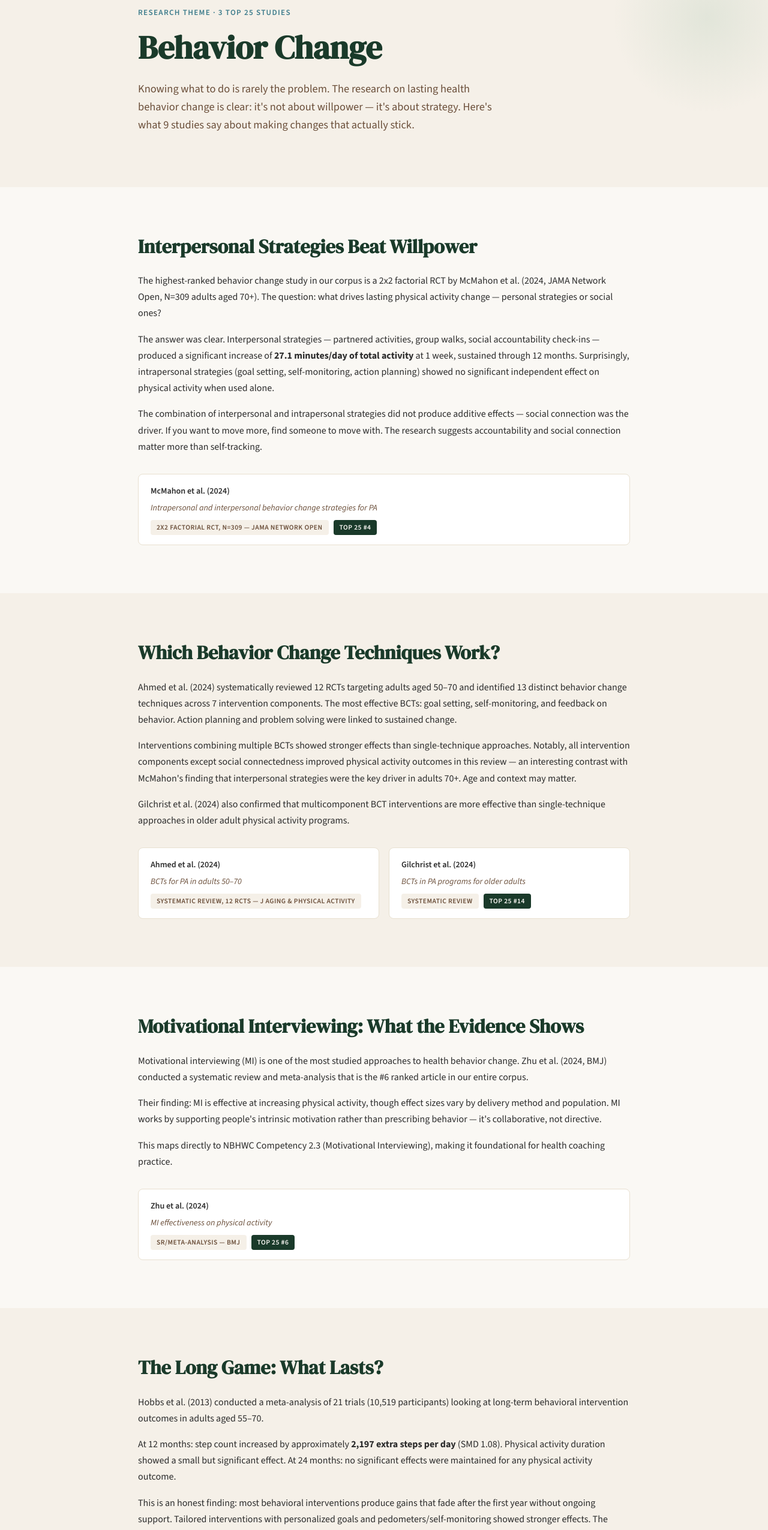
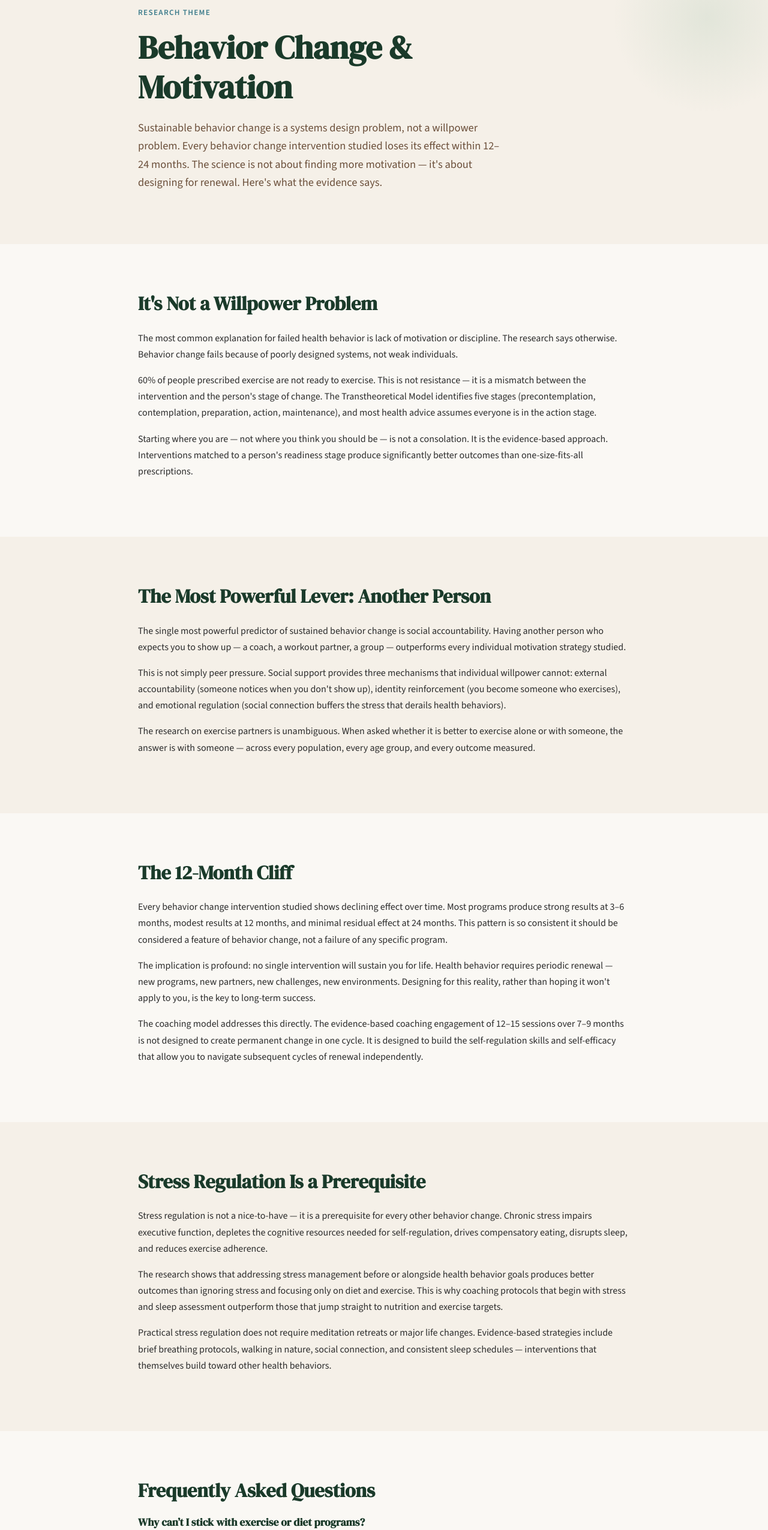
Before and after one commit to jpmobley91-sys/cascadiafitness-org, a Next.js app: page /behavior-change in a window 1280 px wide. Shown: the part 180-2731 px from the top of the page at 60% size. Built offline with nearby package versions, Linux system fonts and the light colour scheme.

Commit message:
Rewrite Behavior Change page with Content Map evidence

```diff
--- a/src/app/behavior-change/page.tsx
+++ b/src/app/behavior-change/page.tsx
@@ -1,9 +1,9 @@
 import type { Metadata } from "next";
 
 export const metadata: Metadata = {
-  title: "Behavior Change Research — CascadiaFitness.org",
+  title: "Behavior Change & Motivation — CascadiaFitness.org",
   description:
-    "Evidence-based behavior change strategies for lasting health habits. Motivational interviewing, social accountability, and what 9 studies say about making changes that stick.",
+    "Why willpower fails, what actually sustains behavior change, the 12-month cliff, and evidence-based strategies for building health habits that last.",
 };
 
 /* ── Shared Styles ─────────────────────────────────────────────────────────── */
@@ -135,7 +135,7 @@ function StudyGrid({ studies }: { studies: StudyCitation[] }) {
   );
 }
 
-/* ── Newsletter Form ───────────────────────────────────────────────────────── */
+/* ── Newsletter Form (client island) ───────────────────────────────────────── */
 
 function NewsletterForm() {
   return (
@@ -221,7 +221,7 @@ export default function BehaviorChangePage() {
               marginBottom: 16,
             }}
           >
-            Research Theme &middot; 3 Top 25 Studies
+            Research Theme
           </p>
           <h1
             style={{
@@ -232,7 +232,7 @@ export default function BehaviorChangePage() {
               color: "var(--forest)",
             }}
           >
-            Behavior Change
+            Behavior Change &amp; Motivation
           </h1>
           <p
             style={{
@@ -243,237 +243,189 @@ export default function BehaviorChangePage() {
               lineHeight: 1.65,
             }}
           >
-            Knowing what to do is rarely the problem. The research on lasting
-            health behavior change is clear: it&apos;s not about willpower
-            &mdash; it&apos;s about strategy. Here&apos;s what 9 studies say
-            about making changes that actually stick.
+            Sustainable behavior change is a systems design problem, not a
+            willpower problem. Every behavior change intervention studied loses
+            its effect within 12&ndash;24 months. The science is not about
+            finding more motivation &mdash; it&apos;s about designing for
+            renewal. Here&apos;s what the evidence says.
           </p>
         </div>
       </section>
 
-      {/* ── Section 1: Interpersonal Strategies Beat Willpower ── */}
+      {/* ── Section 1: It's Not a Willpower Problem ── */}
       <section style={sectionStyle}>
         <div style={innerStyle}>
+          <h2 style={sectionHeadingStyle}>It&apos;s Not a Willpower Problem</h2>
+
+          <p style={bodyTextStyle}>
+            The most common explanation for failed health behavior is lack of
+            motivation or discipline. The research says otherwise. Behavior
+            change fails because of poorly designed systems, not weak
+            individuals.
+          </p>
+
+          <p style={bodyTextStyle}>
+            60% of people prescribed exercise are not ready to exercise. This is
+            not resistance &mdash; it is a mismatch between the intervention and
+            the person&apos;s stage of change. The Transtheoretical Model
+            identifies five stages (precontemplation, contemplation, preparation,
+            action, maintenance), and most health advice assumes everyone is in
+            the action stage.
+          </p>
+
+          <p style={bodyTextStyle}>
+            Starting where you are &mdash; not where you think you should be
+            &mdash; is not a consolation. It is the evidence-based approach.
+            Interventions matched to a person&apos;s readiness stage produce
+            significantly better outcomes than one-size-fits-all prescriptions.
+          </p>
+        </div>
+      </section>
+
+      {/* ── Section 2: The Most Powerful Lever: Another Person ── */}
+      <section style={{ ...sectionStyle, backgroundColor: "var(--stone)" }}>
+        <div style={innerStyle}>
           <h2 style={sectionHeadingStyle}>
-            Interpersonal Strategies Beat Willpower
+            The Most Powerful Lever: Another Person
           </h2>
 
           <p style={bodyTextStyle}>
-            The highest-ranked behavior change study in our corpus is a 2x2
-            factorial RCT by McMahon et al. (2024, JAMA Network Open, N=309
-            adults aged 70+). The question: what drives lasting physical
-            activity change &mdash; personal strategies or social ones?
+            The single most powerful predictor of sustained behavior change is
+            social accountability. Having another person who expects you to show
+            up &mdash; a coach, a workout partner, a group &mdash; outperforms
+            every individual motivation strategy studied.
           </p>
 
           <p style={bodyTextStyle}>
-            The answer was clear. Interpersonal strategies &mdash; partnered
-            activities, group walks, social accountability check-ins &mdash;
-            produced a significant increase of{" "}
-            <strong>27.1 minutes/day of total activity</strong> at 1 week,
-            sustained through 12 months. Surprisingly, intrapersonal strategies
-            (goal setting, self-monitoring, action planning) showed no
-            significant independent effect on physical activity when used alone.
+            This is not simply peer pressure. Social support provides three
+            mechanisms that individual willpower cannot: external accountability
+            (someone notices when you don&apos;t show up), identity
+            reinforcement (you become someone who exercises), and emotional
+            regulation (social connection buffers the stress that derails health
+            behaviors).
           </p>
 
           <p style={bodyTextStyle}>
-            The combination of interpersonal and intrapersonal strategies did
-            not produce additive effects &mdash; social connection was the
-            driver. If you want to move more, find someone to move with. The
-            research suggests accountability and social connection matter more
-            than self-tracking.
+            The research on exercise partners is unambiguous. When asked whether
+            it is better to exercise alone or with someone, the answer is with
+            someone &mdash; across every population, every age group, and every
+            outcome measured.
           </p>
-
-          <StudyGrid
-            studies={[
-              {
-                authors: "McMahon et al.",
-                year: 2024,
-                title:
-                  "Intrapersonal and interpersonal behavior change strategies for PA",
-                detail: "2x2 Factorial RCT, N=309 — JAMA Network Open",
-                rank: 4,
-              },
-            ]}
-          />
         </div>
       </section>
 
-      {/* ── Section 2: Which Behavior Change Techniques Work? ── */}
+      {/* ── Section 3: The 12-Month Cliff ── */}
+      <section style={sectionStyle}>
+        <div style={innerStyle}>
+          <h2 style={sectionHeadingStyle}>The 12-Month Cliff</h2>
+
+          <p style={bodyTextStyle}>
+            Every behavior change intervention studied shows declining effect
+            over time. Most programs produce strong results at 3&ndash;6 months,
+            modest results at 12 months, and minimal residual effect at 24
+            months. This pattern is so consistent it should be considered a
+            feature of behavior change, not a failure of any specific program.
+          </p>
+
+          <p style={bodyTextStyle}>
+            The implication is profound: no single intervention will sustain you
+            for life. Health behavior requires periodic renewal &mdash; new
+            programs, new partners, new challenges, new environments. Designing
+            for this reality, rather than hoping it won&apos;t apply to you, is
+            the key to long-term success.
+          </p>
+
+          <p style={bodyTextStyle}>
+            The coaching model addresses this directly. The evidence-based
+            coaching engagement of 12&ndash;15 sessions over 7&ndash;9 months is
+            not designed to create permanent change in one cycle. It is designed
+            to build the self-regulation skills and self-efficacy that allow you
+            to navigate subsequent cycles of renewal independently.
+          </p>
+        </div>
+      </section>
+
+      {/* ── Section 4: Stress Regulation Is a Prerequisite ── */}
       <section style={{ ...sectionStyle, backgroundColor: "var(--stone)" }}>
         <div style={innerStyle}>
           <h2 style={sectionHeadingStyle}>
-            Which Behavior Change Techniques Work?
+            Stress Regulation Is a Prerequisite
           </h2>
 
           <p style={bodyTextStyle}>
-            Ahmed et al. (2024) systematically reviewed 12 RCTs targeting
-            adults aged 50&ndash;70 and identified 13 distinct behavior change
-            techniques across 7 intervention components. The most effective
-            BCTs: goal setting, self-monitoring, and feedback on behavior.
-            Action planning and problem solving were linked to sustained change.
+            Stress regulation is not a nice-to-have &mdash; it is a
+            prerequisite for every other behavior change. Chronic stress impairs
+            executive function, depletes the cognitive resources needed for
+            self-regulation, drives compensatory eating, disrupts sleep, and
+            reduces exercise adherence.
           </p>
 
           <p style={bodyTextStyle}>
-            Interventions combining multiple BCTs showed stronger effects than
-            single-technique approaches. Notably, all intervention components
-            except social connectedness improved physical activity outcomes in
-            this review &mdash; an interesting contrast with McMahon&apos;s
-            finding that interpersonal strategies were the key driver in adults
-            70+. Age and context may matter.
+            The research shows that addressing stress management before or
+            alongside health behavior goals produces better outcomes than
+            ignoring stress and focusing only on diet and exercise. This is why
+            coaching protocols that begin with stress and sleep assessment
+            outperform those that jump straight to nutrition and exercise
+            targets.
           </p>
 
           <p style={bodyTextStyle}>
-            Gilchrist et al. (2024) also confirmed that multicomponent BCT
-            interventions are more effective than single-technique approaches in
-            older adult physical activity programs.
+            Practical stress regulation does not require meditation retreats or
+            major life changes. Evidence-based strategies include brief breathing
+            protocols, walking in nature, social connection, and consistent sleep
+            schedules &mdash; interventions that themselves build toward other
+            health behaviors.
           </p>
-
-          <StudyGrid
-            studies={[
-              {
-                authors: "Ahmed et al.",
-                year: 2024,
-                title: "BCTs for PA in adults 50–70",
-                detail: "Systematic Review, 12 RCTs — J Aging & Physical Activity",
-              },
-              {
-                authors: "Gilchrist et al.",
-                year: 2024,
-                title: "BCTs in PA programs for older adults",
-                detail: "Systematic Review",
-                rank: 14,
-              },
-            ]}
-          />
         </div>
       </section>
 
-      {/* ── Section 3: Motivational Interviewing ── */}
+      {/* ── Section 5: FAQ ── */}
       <section style={sectionStyle}>
         <div style={innerStyle}>
-          <h2 style={sectionHeadingStyle}>
-            Motivational Interviewing: What the Evidence Shows
-          </h2>
+          <h2 style={sectionHeadingStyle}>Frequently Asked Questions</h2>
 
-          <p style={bodyTextStyle}>
-            Motivational interviewing (MI) is one of the most studied
-            approaches to health behavior change. Zhu et al. (2024, BMJ)
-            conducted a systematic review and meta-analysis that is the #6
-            ranked article in our entire corpus.
-          </p>
-
-          <p style={bodyTextStyle}>
-            Their finding: MI is effective at increasing physical activity,
-            though effect sizes vary by delivery method and population. MI works
-            by supporting people&apos;s intrinsic motivation rather than
-            prescribing behavior &mdash; it&apos;s collaborative, not
-            directive.
-          </p>
-
-          <p style={bodyTextStyle}>
-            This maps directly to NBHWC Competency 2.3 (Motivational
-            Interviewing), making it foundational for health coaching practice.
-          </p>
-
-          <StudyGrid
-            studies={[
+          <div style={{ display: "flex", flexDirection: "column", gap: 32 }}>
+            {[
               {
-                authors: "Zhu et al.",
-                year: 2024,
-                title: "MI effectiveness on physical activity",
-                detail: "SR/Meta-analysis — BMJ",
-                rank: 6,
+                q: "Why can\u2019t I stick with exercise or diet programs?",
+                a: "Because you are fighting a systems problem with individual willpower. The research shows that sustained behavior change requires environmental design, social accountability, stress regulation, and periodic renewal. It is not about trying harder \u2014 it is about building better support structures.",
               },
-            ]}
-          />
+              {
+                q: "How do I find motivation when I don\u2019t feel like it?",
+                a: "You don\u2019t. Motivation is not a prerequisite for action \u2014 it is often a consequence of it. The evidence-based approach is to reduce the friction of starting (lay out workout clothes the night before, schedule exercise like an appointment) and build social accountability (a partner, a coach, a class). Motivation follows action more reliably than action follows motivation.",
+              },
+              {
+                q: "Is it better to exercise alone or with someone?",
+                a: "With someone, unambiguously. Every study comparing solo versus social exercise shows better adherence, better outcomes, and more sustained behavior change when another person is involved. This includes formal partners, group classes, coaching relationships, and even virtual accountability partners.",
+              },
+              {
+                q: "What is motivational interviewing and how does it work?",
+                a: "Motivational interviewing is a collaborative conversation technique that helps people explore and resolve ambivalence about behavior change. Rather than telling you what to do, a skilled practitioner asks open-ended questions, reflects back what you say, and helps you articulate your own reasons for change. It is the foundational communication method used by board-certified health coaches.",
+              },
+              {
+                q: "Why does every program work for a year and then stop?",
+                a: "Because the effect of any behavior change intervention naturally declines over 12\u201324 months. This is not a flaw in any specific program \u2014 it is a consistent finding across all interventions studied. The solution is designing for renewal: planning new challenges, new environments, and new social supports before the current program loses its effect. Coaching builds the self-regulation skills that make this ongoing renewal possible.",
+              },
+            ].map(({ q, a }) => (
+              <div key={q}>
+                <h3
+                  style={{
+                    fontFamily: "var(--font-display)",
+                    fontSize: "1.1rem",
+                    color: "var(--forest)",
+                    marginBottom: 10,
+                  }}
+                >
+                  {q}
+                </h3>
+                <p style={{ ...bodyTextStyle, marginBottom: 0 }}>{a}</p>
+              </div>
+            ))}
+          </div>
         </div>
       </section>
 
-      {/* ── Section 4: The Long Game ── */}
-      <section style={{ ...sectionStyle, backgroundColor: "var(--stone)" }}>
-        <div style={innerStyle}>
-          <h2 style={sectionHeadingStyle}>The Long Game: What Lasts?</h2>
-
-          <p style={bodyTextStyle}>
-            Hobbs et al. (2013) conducted a meta-analysis of 21 trials (10,519
-            participants) looking at long-term behavioral intervention outcomes
-            in adults aged 55&ndash;70.
-          </p>
-
-          <p style={bodyTextStyle}>
-            At 12 months: step count increased by approximately{" "}
-            <strong>2,197 extra steps per day</strong> (SMD 1.08). Physical
-            activity duration showed a small but significant effect. At 24
-            months: no significant effects were maintained for any physical
-            activity outcome.
-          </p>
-
-          <p style={bodyTextStyle}>
-            This is an honest finding: most behavioral interventions produce
-            gains that fade after the first year without ongoing support.
-            Tailored interventions with personalized goals and
-            pedometers/self-monitoring showed stronger effects. The implication
-            is clear: behavior change programs need built-in maintenance
-            strategies. A 12-week program isn&apos;t enough &mdash; ongoing
-            structure and support matter.
-          </p>
-
-          <StudyGrid
-            studies={[
-              {
-                authors: "Hobbs et al.",
-                year: 2013,
-                title:
-                  "Behavioral interventions for PA at 12–36 months",
-                detail: "SR/Meta-analysis, 21 trials, N=10,519 — BMC Medicine",
-              },
-            ]}
-          />
-        </div>
-      </section>
-
-      {/* ── Section 5: Nature and Stress ── */}
-      <section style={sectionStyle}>
-        <div style={innerStyle}>
-          <h2 style={sectionHeadingStyle}>Nature and Stress</h2>
-
-          <p style={bodyTextStyle}>
-            Behavior change isn&apos;t only about exercise habits &mdash;
-            stress regulation plays a role in overall wellness. Sudimac et al.
-            (2022) used fMRI to measure brain activity before and after a
-            60-minute walk. The nature walk group showed significantly{" "}
-            <strong>decreased amygdala activity</strong> (the brain&apos;s
-            stress response center) compared to the urban walk group.
-          </p>
-
-          <p style={bodyTextStyle}>
-            The effect was observed in both hemispheres and specifically during
-            a social stress task. Interestingly, self-reported stress measures
-            did not differ between groups &mdash; the neural changes occurred
-            below conscious awareness.
-          </p>
-
-          <p style={bodyTextStyle}>
-            Practical takeaway: walking in nature may help regulate stress at a
-            neurobiological level, even when you don&apos;t &ldquo;feel&rdquo;
-            the difference.
-          </p>
-
-          <StudyGrid
-            studies={[
-              {
-                authors: "Sudimac et al.",
-                year: 2022,
-                title:
-                  "Amygdala activity decreases after one-hour nature walk",
-                detail: "fMRI Study, N=63 — Molecular Psychiatry",
-              },
-            ]}
-          />
-        </div>
-      </section>
-
-      {/* ── Section 6: Newsletter CTA ── */}
+      {/* ── Newsletter CTA ── */}
       <section style={{ padding: "80px 24px" }}>
         <div
           style={{
@@ -500,8 +452,8 @@ export default function BehaviorChangePage() {
               lineHeight: 1.6,
             }}
           >
-            Behavior change research, summarized in plain language, delivered
-            every week.
+            New behavior change research, summarized in plain language,
+            delivered every week.
           </p>
           <NewsletterForm />
           <p
```
